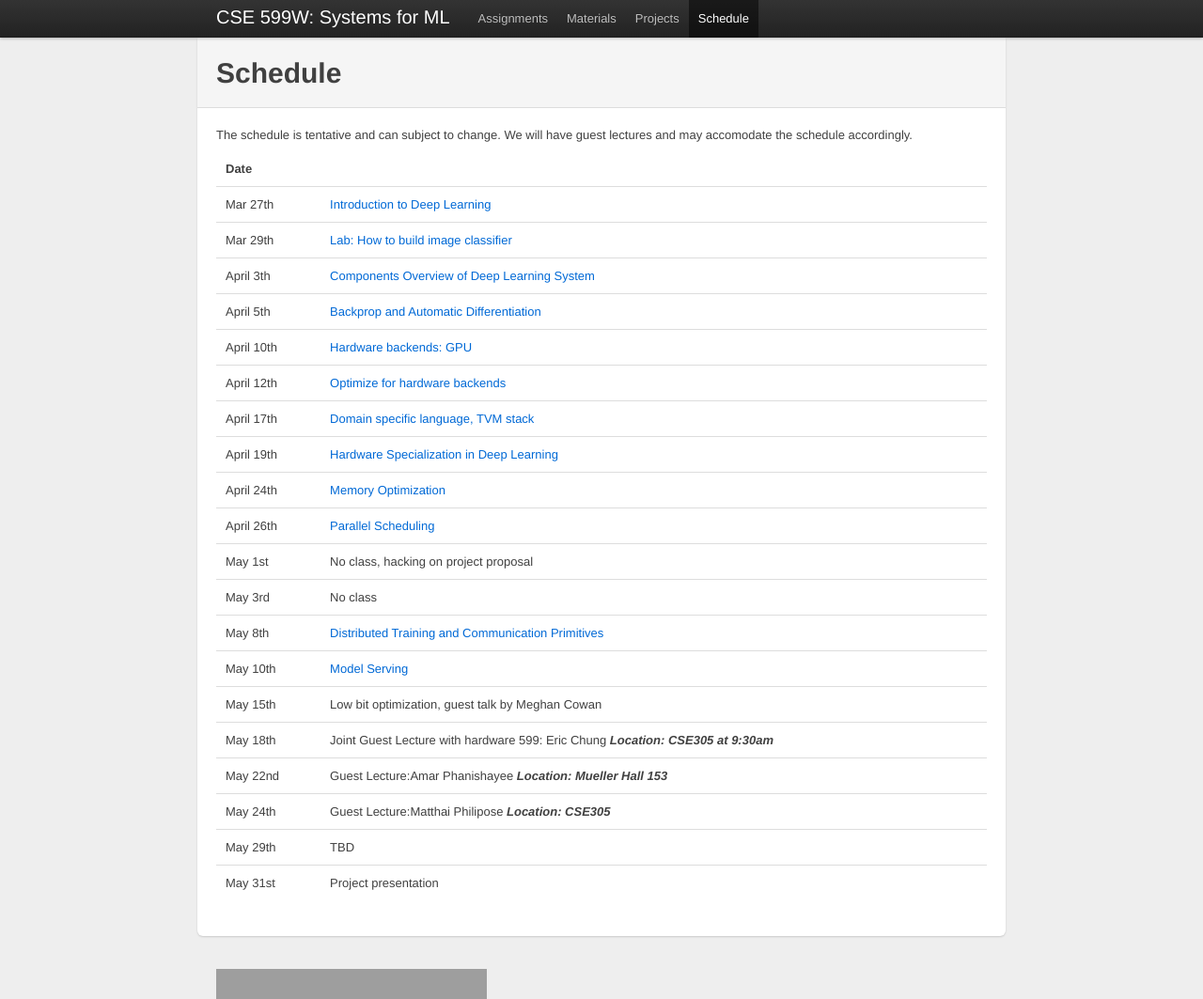
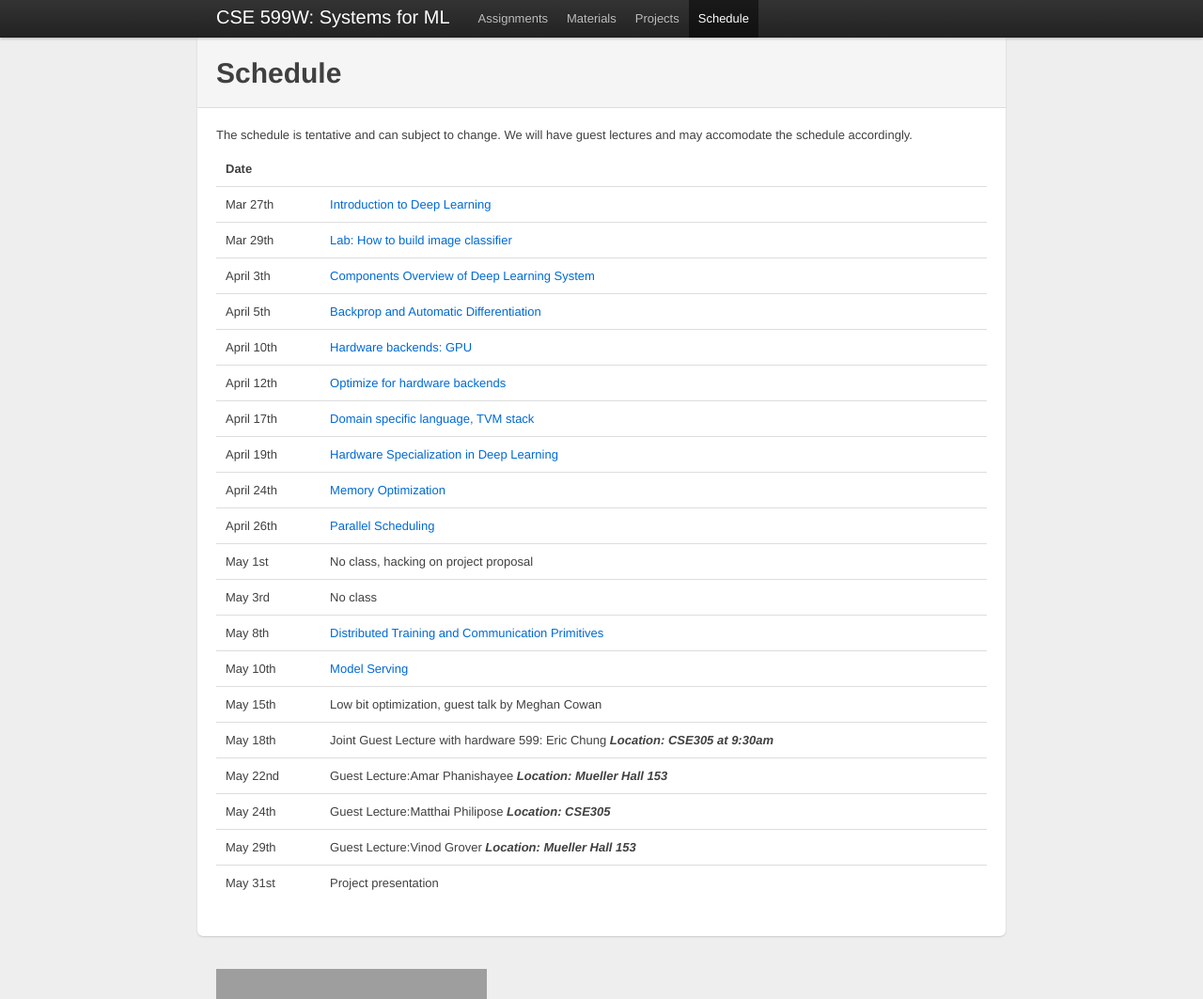
Before and after one commit to dlsys-course/dlsys-course.github.io, a Jekyll site: the page built from schedule.md, in a window 1280 px wide and 1063 px high. Shown: the whole window at 94% size. Built offline with Jekyll 4.4.1, drawn with Linux system fonts in a browser that asks for light colours; grey boxes are pictures that could not be loaded.

Commit message:
add vinod guest lecture

```diff
--- a/schedule.md
+++ b/schedule.md
@@ -31,5 +31,5 @@ We will have guest lectures and may accomodate the schedule accordingly.
 | May 18th     |   Joint Guest Lecture with hardware 599: Eric Chung ***Location: CSE305 at 9:30am*** |
 | May 22nd     |   Guest Lecture:Amar Phanishayee ***Location: Mueller Hall 153*** |
 | May 24th     |   Guest Lecture:Matthai Philipose ***Location: CSE305*** |
-| May 29th     |   TBD                                                 		|
+| May 29th     |   Guest Lecture:Vinod Grover ***Location: Mueller Hall 153*** |
 | May 31st     |   Project presentation                                 	|
```
